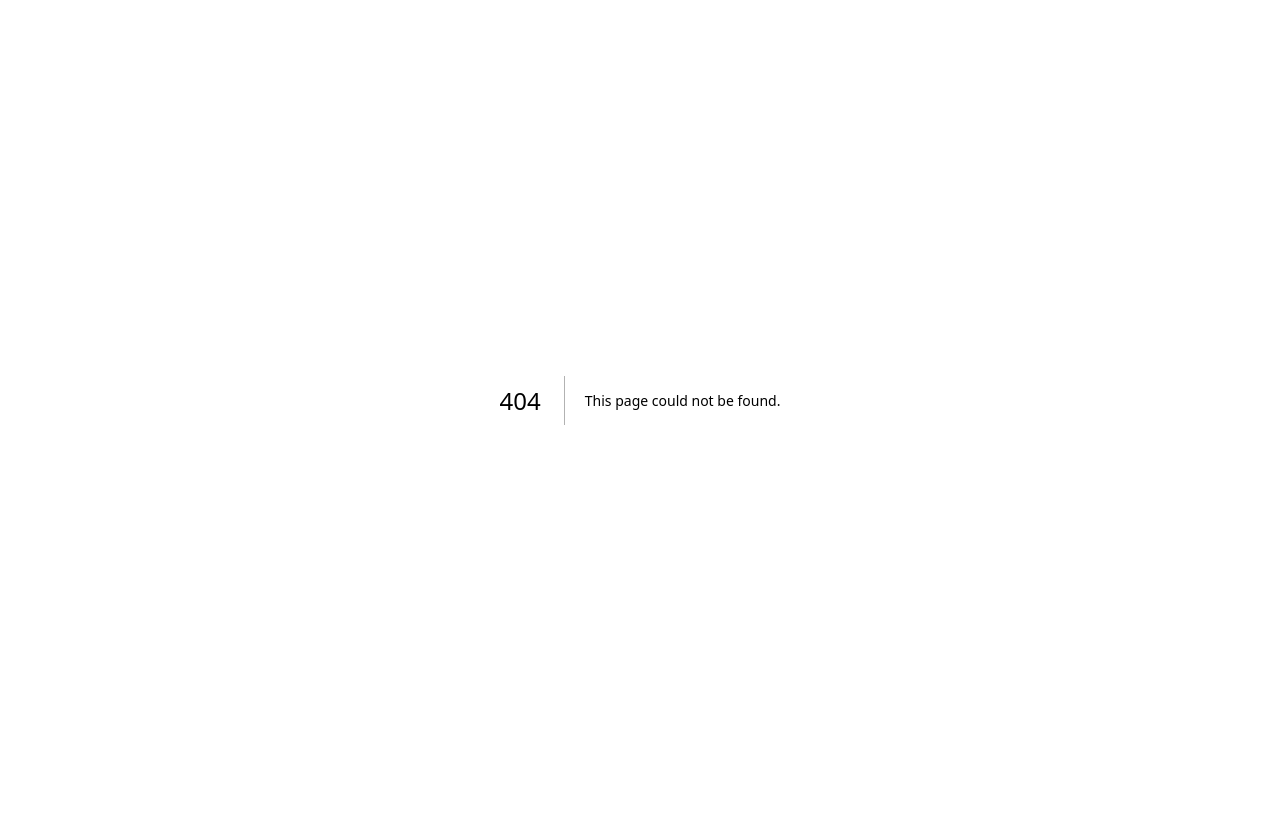
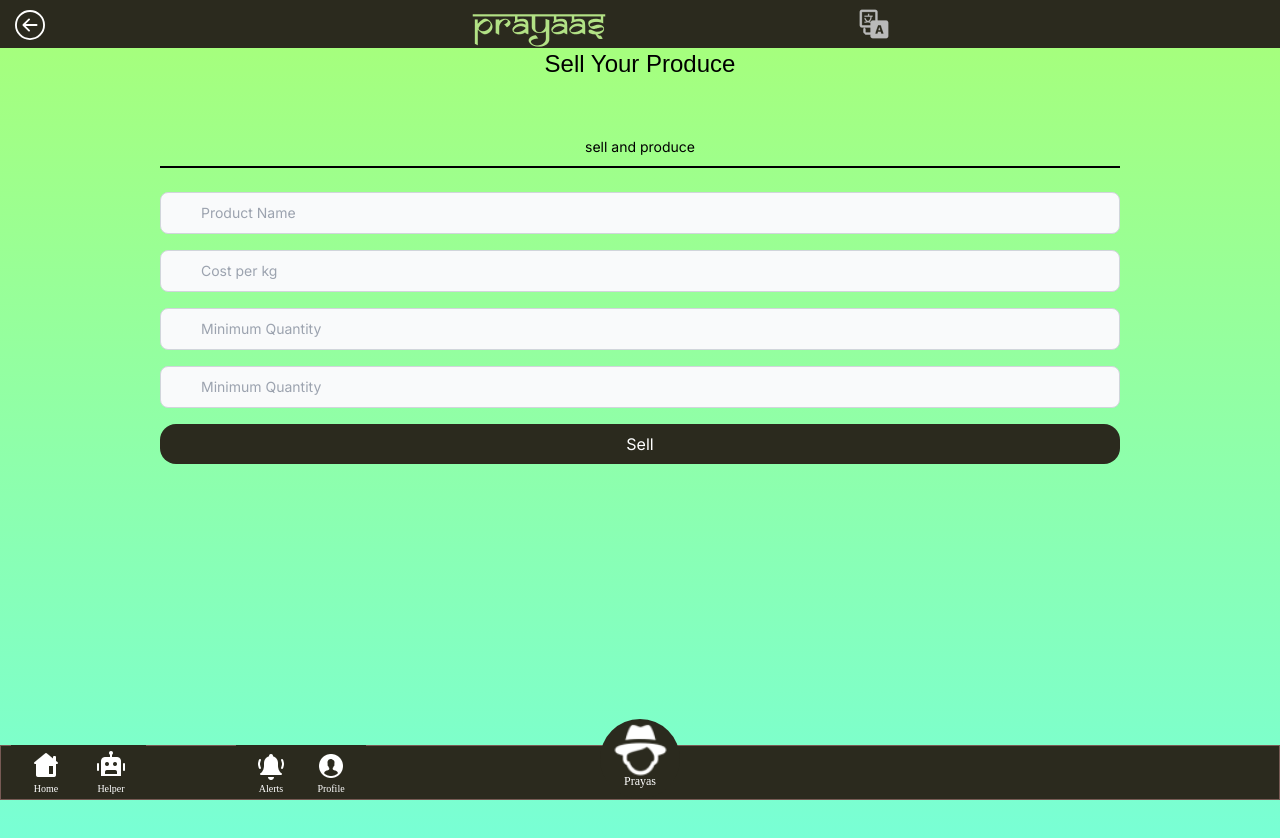
Before and after one commit to HackForChange23/36_PixelPundit_Prayaas, a Next.js app in the folder client/: page /farmer_sell in a window 1280 px wide. Before the commit this address had no page. Shown: the top 838 px of the page. Before the commit the page ends 800 px from the top, so only its background shows below. Built offline with nearby package versions, Linux system fonts and the light colour scheme; a web font is replaced by a local one.

Commit message:
farmer_sell completed

```diff
--- /dev/null
+++ b/client/app/farmer_sell/farmer_sell.css
@@ -0,0 +1,7 @@
+body{
+    overflow-y: hidden;
+}
+
+.verify{
+    align-items: last baseline;
+}
--- /dev/null
+++ b/client/app/farmer_sell/page.jsx
@@ -0,0 +1,97 @@
+"use client";
+import React from "react";
+// import React, { useState } from "react";
+import AppBar from "@/components/AppBar";
+// import { AiFillFileText } from "react-icons/ai";
+import CenterCont from "@/components/CenterCont";
+import Navbar from "@/components/Navbar";
+const farmersell = () => {
+
+  return (
+    <div className=" bg-gradientbg min-h-screen">
+      <AppBar />
+      <div className="min-h-screen flex flex-col relative overflow-hidden">
+        <div className="justify-center flex align-middle">
+          <div className="w-[75%] h-20 flex verify justify-center align-middle font text-2xl text-black font-titleFont">
+            Sell Your Produce
+          </div>
+        </div>
+        <div className="h-10 justify-center flex align-middle">
+          <div className="w-[75%] h-auto flex items-center justify-center align-middle text-black font-bodyFont text-sm border-black border-b-2">
+            sell and produce
+          </div>
+        </div>
+        <br />
+        <div className=" overflow-hidden w-full h-[80%] absolute bottom-0 flex flex-col justify-start items-center">
+        </div>
+        <CenterCont className="flex flex-">
+          <div className="relative mb-4 w-[75%] ">
+            {/* <div className="absolute inset-y-0 left-0 flex items-center pl-3.5 pointer-events-none">
+              <AiFillFileText className="text-black" />
+            </div> */}
+            <input
+              type="text"
+              id="input-group-1"
+              className="bg-gray-50 border border-gray-300 text-gray-900 text-sm rounded-lg block w-full pl-10 p-2.5"
+              placeholder="Product Name"
+            />
+          </div>
+        </CenterCont>
+        <CenterCont>
+          <div className="relative mb-4 w-[75%]">
+            {/* <div className="absolute inset-y-0 left-0 flex items-center pl-3.5 pointer-events-none">
+              <BsFillTelephoneFill className="text-black" />
+            </div> */}
+            <input
+              type="text"
+              id="input-group-1"
+              className="bg-gray-50 border border-gray-300 text-gray-900 text-sm rounded-lg block w-full pl-10 p-2.5"
+              placeholder="Cost per kg"
+            />
+          </div>
+        </CenterCont>
+
+        <CenterCont>
+          <div className="relative mb-4 w-[75%]">
+            {/* <div className="absolute inset-y-0 left-0 flex items-center pl-3.5">
+              <BsFillPersonVcardFill className="text-black" />
+            </div> */}
+            <input
+              type="text"
+              id="input-group-1"
+              className="bg-gray-50 border border-gray-300 text-gray-900 text-sm rounded-lg block w-full pl-10 p-2.5"
+              placeholder="Minimum Quantity"
+            />
+          </div>
+        </CenterCont>
+
+        <CenterCont>
+          <div className="relative mb-4 w-[75%]">
+            {/* <div className="absolute inset-y-0 left-0 flex items-center pl-3.5">
+              <BsFillPersonVcardFill className="text-black" />
+            </div> */}
+            <input
+              type="text"
+              id="input-group-1"
+              className="bg-gray-50 border border-gray-300 text-gray-900 text-sm rounded-lg block w-full pl-10 p-2.5"
+              placeholder="Minimum Quantity"
+            />
+          </div>
+        </CenterCont>
+
+        <CenterCont>
+          <button
+            type="button"
+            className="bg-[#2B2A1E] h-10 rounded-2xl w-[75%] text-white"
+          >
+            Sell
+          </button>
+        </CenterCont>
+      </div>
+      <Navbar></Navbar>
+    </div>
+
+  );
+};
+
+export default farmersell;
--- a/client/app/landingpage/page.jsx
+++ b/client/app/landingpage/page.jsx
@@ -6,8 +6,6 @@ import CenterCont from "@/components/CenterCont";
 import Navbar from "@/components/Navbar";
 import StaticCarousel from "@/components/StaticCarousel";
 import { scheme1 } from "../assets/assets";
-// import { scheme2 } from '../assets/assets';
-// import { scheme3 } from '../assets/assets';
 import { scheme2, scheme3, scheme4 } from "../assets/assets";
 import Image from "next/image";
 import Link from "next/link";
```
Also changed, not shown: 1 other file (tests, documents, lock files or other folders).
